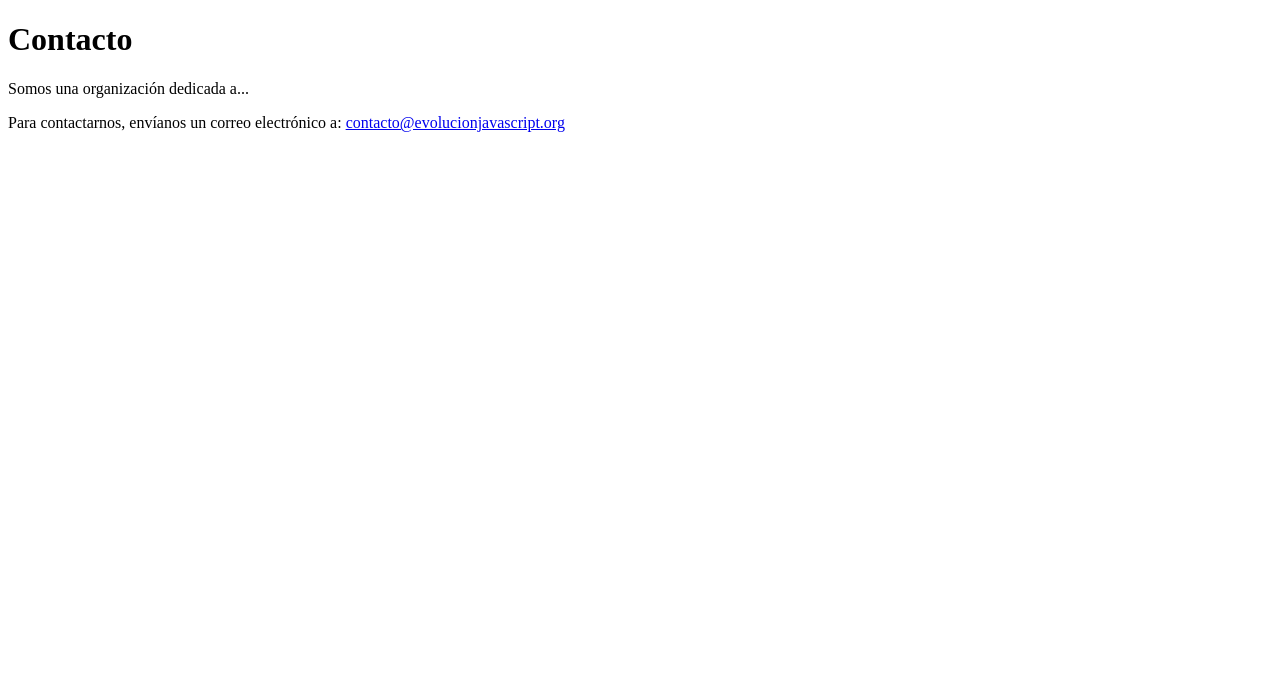
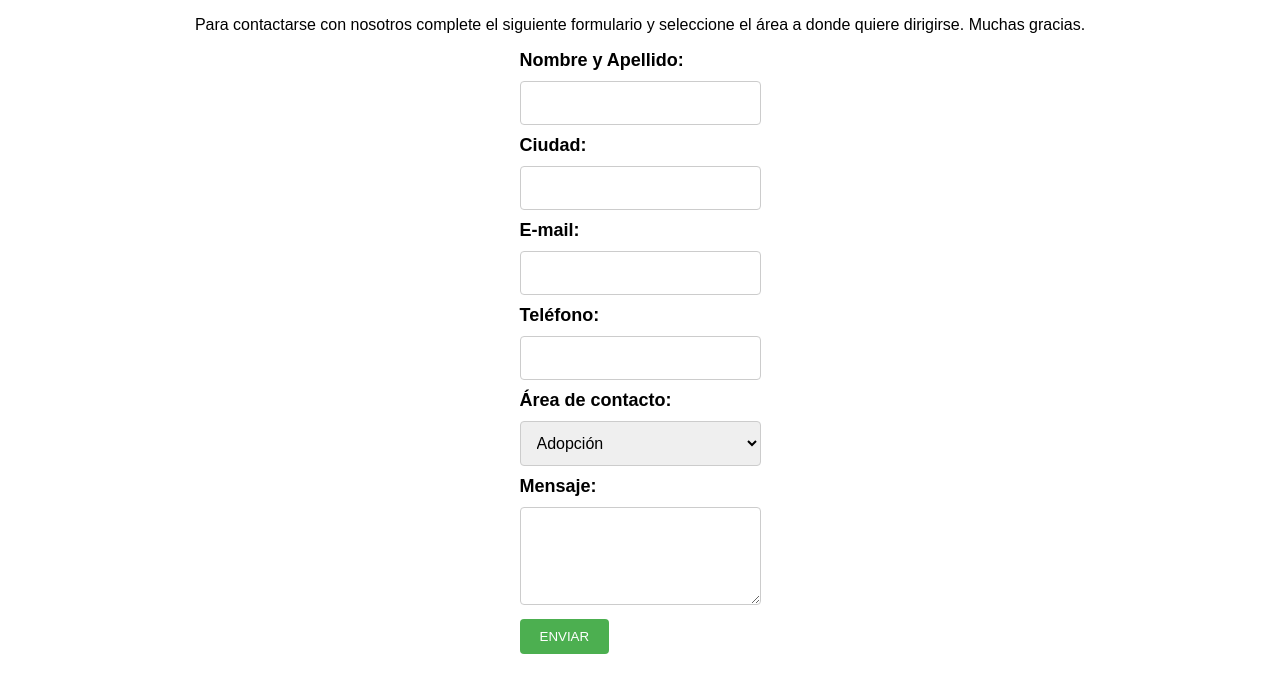
Before and after one commit to fran1999/Codo_a_codo_grupo_17, a plain HTML site: page template/contacto.html in a window 1280 px wide. Drawn offline with Linux system fonts and the light colour scheme.

```diff
--- a/template/contacto.html
+++ b/template/contacto.html
@@ -1,8 +1,87 @@
 <!DOCTYPE html>
 <html lang="es">
+<head>
+    <meta charset="UTF-8">
+    <meta name="viewport" content="width=device-width, initial-scale=1.0">
+    <title>Formulario de contacto</title>
+    <style>
+        body {
+            font-family: Arial, sans-serif;
+            text-align: center;
+        }
+
+        form {
+            display: inline-block;
+            text-align: left;
+        }
+
+        label {
+            display: block;
+            margin-bottom: 10px;
+            font-size: 18px; /* Aumenta el tamaño de fuente de los labels */
+            font-weight: bold; /* Hace que el texto de los labels sea en negrita */
+        }
+
+        input[type="text"],
+        input[type="email"],
+        input[type="tel"],
+        select,
+        textarea {
+            width: 100%;
+            padding: 12px; /* Aumenta el padding para hacer los inputs más grandes */
+            margin-bottom: 10px;
+            border: 1px solid #ccc;
+            border-radius: 4px;
+            box-sizing: border-box;
+            font-size: 16px; /* Aumenta el tamaño de fuente de los inputs */
+        }
+
+        input[type="submit"] {
+            background-color: #4CAF50;
+            color: white;
+            padding: 10px 20px;
+            border: none;
+            border-radius: 4px;
+            cursor: pointer;
+        }
+
+        input[type="submit"]:hover {
+            background-color: #45a049;
+        }
+    </style>
+</head>
 <body>
-    <h1>Contacto</h1>
-    <p>Somos una organización dedicada a...</p>
-    <p>Para contactarnos, envíanos un correo electrónico a: <a href="mailto:contacto@evolucionjavascript.org">contacto@evolucionjavascript.org</a></p>
+    <div>
+        <p>Para contactarse con nosotros complete el siguiente formulario y seleccione el área a donde quiere dirigirse. Muchas gracias.</p>
+    </div>
+    <div>
+        <form id="contactForm" action="#" method="GET" onsubmit="return enviarFormulario()">
+            <label for="nombre_apellido">Nombre y Apellido:</label>
+            <input type="text" id="nombre_apellido" name="nombre_apellido" required><br>
+
+            <label for="ciudad">Ciudad:</label>
+            <input type="text" id="ciudad" name="ciudad" required><br>
+
+            <label for="email">E-mail:</label>
+            <input type="email" id="email" name="email" required><br>
+
+            <label for="telefono">Teléfono:</label>
+            <input type="tel" id="telefono" name="telefono" required><br>
+
+            <label for="area_contacto">Área de contacto:</label>
+            <select id="area_contacto" name="area_contacto" required>
+                <option value="adopcion">Adopción</option>
+                <option value="contacto">Contacto</option>
+                <option value="donaciones">Donaciones</option>
+                <option value="voluntarios">Voluntarios</option>
+            </select><br>
+
+            <label for="mensaje">Mensaje:</label>
+            <textarea id="mensaje" name="mensaje" rows="4" required></textarea><br>
+
+            <input type="submit" value="ENVIAR">
+        </form>
+    </div>
+    <script src="./js/route.js"></script>
 </body>
 </html>
```
Also changed, not shown: index.html (+1 -11 lines), js/route.js (added, +25 -0 lines).
